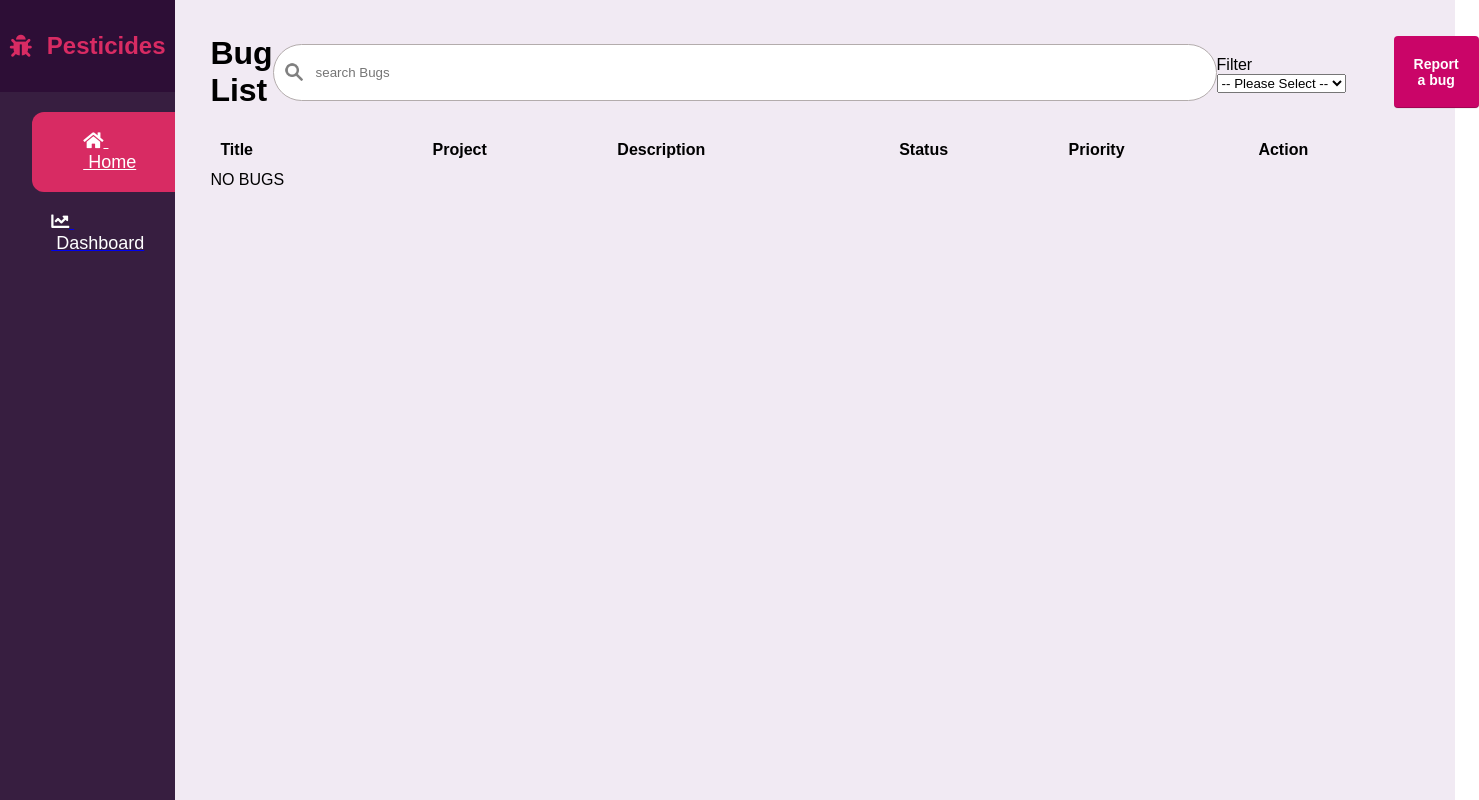
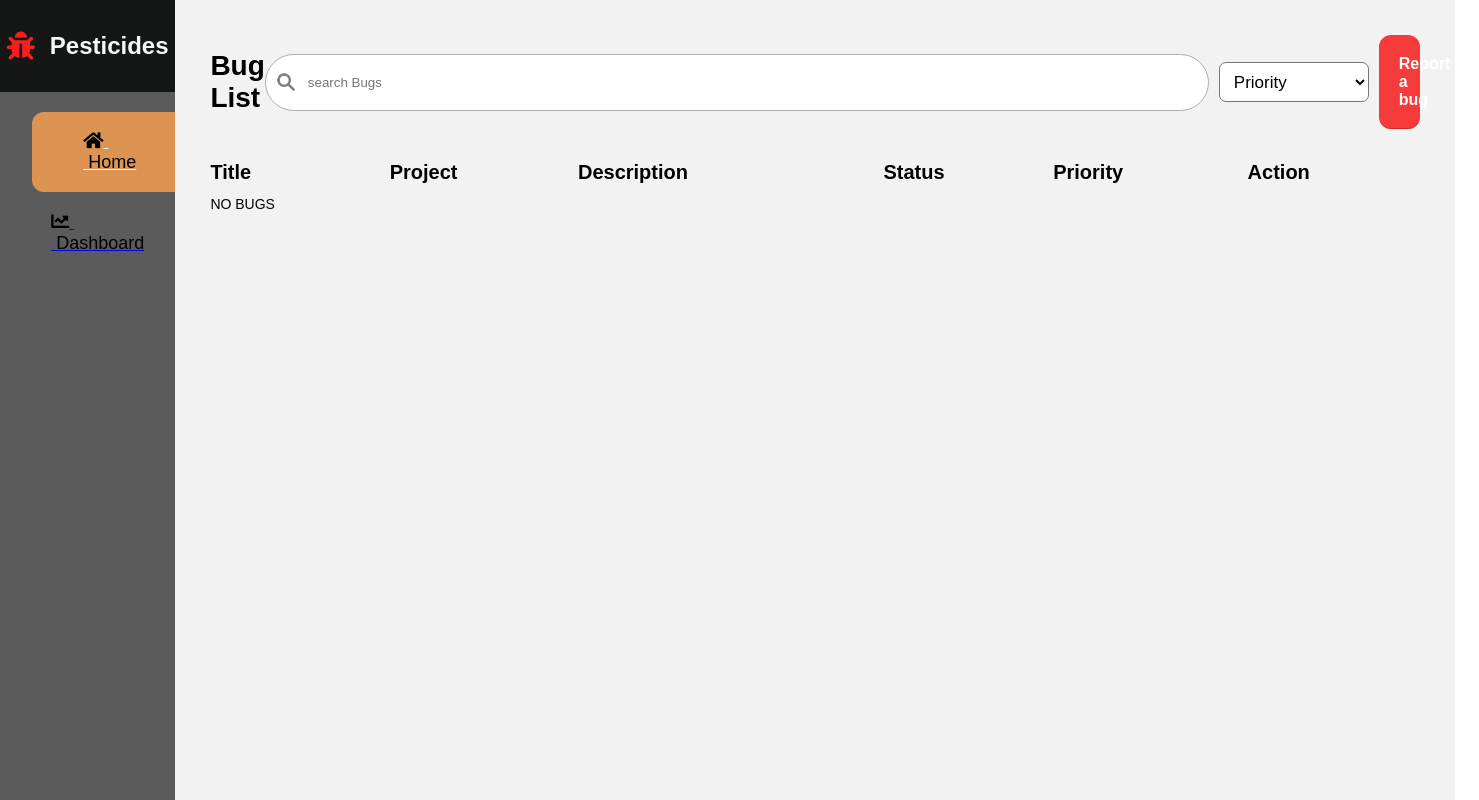
Before and after one commit to fereeca/bug-tracker, a React (Vite) app: page / in a window 1280 px wide. Shown: the top 800 px of the page, 1479 px wide, since content can reach past the window. Built offline with nearby package versions, Linux system fonts and the light colour scheme.

Commit message:
Update bug-reporting-form

```diff
--- a/src/views/Bug/index.css
+++ b/src/views/Bug/bug.css
@@ -56,6 +56,8 @@ td .action {
     margin-bottom: 10px;
     margin-left: 50px;
     cursor: pointer;
+    /* display: flex;
+    justify-content: center; */
 
     .btn-edit {
       outline: 0;
@@ -80,31 +82,40 @@ td .action {
 }
 
 .high-cell .priority-div {
-  background-color: #f34e4e;
+  background-color: #f06565;
   padding: 10px;
   border-radius: 7px;
-  color: rgb(129, 19, 19);
+  color: rgb(255, 255, 255);
+
   text-align: center;
+
   font-weight: 600;
   width: 80px;
 }
 
 .low-cell .priority-div {
-  background-color: #42b84c;
+  background-color: #64e26e;
   padding: 10px;
   border-radius: 7px;
-  color: rgb(69, 114, 32);
-  text-align: center;
+  color: rgb(255, 255, 255);
+
   font-weight: 600;
   width: 80px;
 }
 
 .medium-cell .priority-div {
-  background-color: #df842f;
+  background-color: #fda552;
   padding: 10px;
   border-radius: 7px;
-  color: rgb(167, 78, 6);
-  text-align: center;
+  color: rgb(219, 219, 219);
+
   font-weight: 600;
   width: 80px;
 }
+
+.high-cell,
+.medium-cell,
+.low-cell {
+  display: flex;
+  justify-content: left;
+}
--- a/src/views/Bug/index.jsx
+++ b/src/views/Bug/index.jsx
@@ -38,7 +38,7 @@ import Button from "../Button";
 // }
 
 // export default Bug;
-import "./index.css";
+import "./bug.css";
 import editImg from "./assets/edit1.png";
 import deleteImg from "./assets/delete.png";
 
--- a/src/views/BugList/buglist.css
+++ b/src/views/BugList/buglist.css
@@ -24,9 +24,10 @@
 
     width: 100%;
     /* margin: 0 auto; */
-    background-color: rgb(241, 234, 243);
+    background-color: rgb(243, 242, 242);
 
     padding: 35px;
+    font-size: 14px;
     /* flex-basis: 70%; */
 
     .container {
@@ -34,12 +35,6 @@
       justify-content: space-between;
       align-items: center;
       margin-bottom: 20px;
-    }
-
-    .filter-btn {
-      display: flex;
-      gap: 3rem;
-    }
 
       .btn {
         display: inline-block;
@@ -51,14 +46,15 @@
         min-height: 36px;
         min-width: 36px;
         color: #ffffff;
-      background: #ca0568;
-      border-radius: 4px;
-      font-weight: 900;
-      font-size: 14px;
+        background: #f73a3a;
+        border-radius: 12px;
+        font-weight: 600;
+        font-size: 16px;
         box-shadow: rgba(0, 0, 0, 0.05) 0px 1px 0px 0px,
           rgba(0, 0, 0, 0.2) 0px -1px 0px 0px inset;
         :hover {
           background: #006e52;
+        }
       }
     }
     .category-table {
@@ -68,31 +64,29 @@
     .category-table td {
       padding-top: 18px;
       padding-bottom: 18px;
-      padding-left: 20px;
-      padding-right: 0px;
+      /* padding-left: 20px; */
+
       border-bottom: 1.5px solid rgb(212, 206, 206);
+      text-align: left;
     }
 
     /* .category-table .ii {
       border-bottom: 20px solid black;
     } */
 
-    .category-table tr:nth-child(even) {
-      /* background-color: #dde6ed; */
-    }
-
     .category-table tr:hover {
       background-color: #ddd;
+      /* transform: scale(1.1); */
     }
 
     .category-table th {
       padding-top: 12px;
       padding-bottom: 12px;
-      padding-left: 10px;
+      text-align: left;
+      font-size: 20px;
 
       /* background-color: #9db2bf; */
       color: rgb(0, 0, 0);
-      text-align: left;
     }
   }
 }
--- a/src/views/BugList/index.jsx
+++ b/src/views/BugList/index.jsx
@@ -113,10 +113,10 @@ function BugList() {
 
             <div className="filter-btn">
               <Dropdown
-                dropdown_title={"Filter"}
+                // dropdown_title={"Priority"}
                 onChange={handleFilterChange}
               />
-
+            </div>
             <Button
               onClick={toggleModal}
               title="Report a bug"
@@ -137,7 +137,6 @@ function BugList() {
                 </div>
               </div>
             )}
-            </div>
           </div>
 
           <table className="category-table">
--- /dev/null
+++ b/src/views/BugReportingForm/form.css
@@ -0,0 +1,110 @@
+.form-name {
+  width: 800px;
+  margin: 0 auto;
+  padding: 10px;
+  padding-left: 30px;
+  font-size: 25px;
+  color: #f15d38;
+}
+
+form {
+  display: flex;
+  flex-direction: column;
+  gap: 2rem;
+  width: 800px;
+  margin: 0 auto;
+  padding: 30px;
+
+  .title-p {
+    font-size: 22px;
+  }
+
+  .title {
+    font-size: 20px;
+    border: none;
+    padding: 10px;
+    display: flex;
+    margin: 10px 0;
+    width: 100%;
+    border-radius: 7px;
+  }
+
+  .project {
+    font-size: 20px;
+    border: none;
+    padding: 10px;
+    display: flex;
+    width: 100%;
+    margin: 10px 0;
+    border-radius: 7px;
+  }
+
+  .des {
+    font-size: 20px;
+    border: none;
+    padding: 10px;
+    align-items: center;
+    display: flex;
+    width: 100%;
+    margin: 10px 0;
+    border-radius: 7px;
+  }
+
+  /* .add {
+    display: flex;
+    justify-content: center;
+    align-items: center;
+  } */
+
+  /* .add button {
+    padding: 20px;
+    font-size: 30px;
+  } */
+
+  .status-dropdown {
+    display: flex;
+    justify-content: space-between;
+    align-items: center;
+    padding-bottom: 10px;
+
+    .status {
+      font-size: 20px;
+      border: none;
+      padding: 10px;
+      outline: 0;
+      border-radius: 7px;
+      /* align-items: center;
+      display: flex; */
+    }
+  }
+
+  .bw {
+    display: flex;
+    justify-content: end;
+  }
+
+  .b {
+    display: flex;
+
+    outline: 0;
+    cursor: pointer;
+    text-align: center;
+    border: 0;
+    padding: 20px 40px;
+
+    color: #ffffff;
+    background: #f15d38;
+    border-radius: 12px;
+    font-weight: 600;
+    font-size: 16px;
+    box-shadow: rgba(0, 0, 0, 0.05) 0px 1px 0px 0px,
+      rgba(0, 0, 0, 0.2) 0px -1px 0px 0px inset;
+    :hover {
+      background: #006e52;
+    }
+  }
+}
+
+/* label {
+  margin-bottom: 20px;
+} */
--- a/src/views/BugReportingForm/index.css
+++ /dev/null
@@ -1,36 +0,0 @@
-form {
-  display: flex;
-  flex-direction: column;
-  gap: 2rem;
-  width: 900px;
-
-  .title {
-    font-size: 30px;
-    padding: 30px;
-  }
-
-  .project {
-    font-size: 30px;
-    padding: 20px;
-  }
-  .severity {
-    font-size: 30px;
-    padding: 20px;
-  }
-
-  .add {
-    display: flex;
-    justify-content: center;
-    align-items: center;
-  }
-
-  .add button {
-    padding: 20px;
-    font-size: 30px;
-  }
-
-  .status-dropdown {
-    display: flex;
-    justify-content: space-between;
-  }
-}
--- a/src/views/BugReportingForm/index.jsx
+++ b/src/views/BugReportingForm/index.jsx
@@ -1,5 +1,5 @@
 import { useState, useEffect, useCallback } from "react";
-import "./index.css";
+import "./form.css";
 import Button from "../Button";
 import Dropdown from "../Dropdown";
 
@@ -61,7 +61,12 @@ export default function BugReportingForm(props) {
 
   return (
     <>
+      <div className="form-name">
+        <h2>Bug Reporting Form</h2>
+      </div>
       <form>
+        <label htmlFor="title">
+          <div className="title-p">Bug Title: </div>
           <input
             type="text"
             value={title}
@@ -69,6 +74,10 @@ export default function BugReportingForm(props) {
             placeholder="Title"
             onChange={(e) => setTitle(e.target.value)}
           />
+        </label>
+
+        <label htmlFor="project">
+          <div className="title-p">Project Title: </div>
           <input
             type="text"
             value={project}
@@ -76,16 +85,23 @@ export default function BugReportingForm(props) {
             placeholder="Project"
             onChange={(e) => setProject(e.target.value)}
           />
+        </label>
+        <label htmlFor="des">
+          <div className="title-p">Project Description: </div>
           <textarea
+            className="des"
             name="Description"
             placeholder="Description"
             id="des"
-          cols="90"
-          rows="20"
+            cols="50"
+            rows="5"
             value={description}
             onChange={(e) => setDescription(e.target.value)}
           />
+        </label>
         <div className="status-dropdown">
+          <label htmlFor="status">
+            <div className="title-p"> Status: </div>
             <input
               type="text"
               value={status}
@@ -93,6 +109,7 @@ export default function BugReportingForm(props) {
               placeholder="Status"
               onChange={(e) => setStatus(e.target.value)}
             />
+          </label>
 
           <Dropdown
             value={priority}
@@ -100,10 +117,13 @@ export default function BugReportingForm(props) {
             onChange={handleFilterChange1}
           />
         </div>
+        <div className="bw">
           <Button
             onClick={addOrUpdateBug}
             title={bugToEdit ? "Update" : "Save"}
+            className="b"
           />
+        </div>
       </form>
     </>
   );
--- a/src/views/Button/index.css
+++ b/src/views/Button/index.css
@@ -25,15 +25,15 @@ body.active-modal {
 }
 .modal-content {
   position: absolute;
-  top: 40%;
+  top: 50%;
   left: 50%;
   transform: translate(-50%, -50%);
   line-height: 1.4;
   background: #f1f1f1;
   padding: 14px 28px;
   border-radius: 3px;
-  max-width: 900px;
-  min-width: 300px;
+  width: 1000px;
+  background-color: rgb(216, 215, 215);
   z-index: 4;
 }
 
--- a/src/views/Dropdown/dropdown.css
+++ b/src/views/Dropdown/dropdown.css
@@ -1,3 +1,18 @@
 .priority {
-  margin-top: 20px;
+  display: flex;
+  gap: 1rem;
+  align-items: center;
+  /* justify-content: center; */
+  padding: 10px;
+
+  .filter {
+    width: 150px;
+    height: 40px;
+    outline: 0;
+    border-radius: 7px;
+    padding-left: 10px;
+    background-color: white;
+    font-size: 17px;
+    font-weight: 500;
+  }
 }
--- a/src/views/Dropdown/index.jsx
+++ b/src/views/Dropdown/index.jsx
@@ -6,7 +6,7 @@ function Dropdown(props) {
   // value,
   const {
     onChange,
-    dropdown_title,
+    // dropdown_title,
     value,
     // filter,
     // handleFilterChange,
@@ -14,9 +14,14 @@ function Dropdown(props) {
 
   return (
     <div className="priority">
-      <label htmlFor="filter">{dropdown_title}</label>
-      <select name="filter" value={value} onChange={onChange}>
-        <option value="">-- Please Select --</option>
+      {/* <label htmlFor="filter">{dropdown_title}</label> */}
+      <select
+        name="filter"
+        value={value}
+        onChange={onChange}
+        className="filter"
+      >
+        <option value="">Priority</option>
         <option value="High">High</option>
         <option value="Medium">Medium</option>
         <option value="Low">Low</option>
--- a/src/views/Navbar/navbar.css
+++ b/src/views/Navbar/navbar.css
@@ -3,7 +3,7 @@
   /* padding: 5px; */
   width: 100%;
   margin: 0 auto;
-  background-color: rgb(55, 30, 64);
+  background-color: rgb(92, 91, 91);
   display: flex;
   flex-direction: column;
   /* justify-content: space-between; */
@@ -11,15 +11,16 @@
 
   .logo {
     padding: 2rem 0;
-    background-color: rgb(45, 14, 54);
+    background-color: rgb(21, 22, 22);
     display: flex;
     justify-content: center;
-    color: rgb(216, 43, 99);
+    color: rgb(247, 247, 247);
     align-items: center;
     gap: 15px;
 
     .fas {
-      font-size: 22px;
+      font-size: 28px;
+      color: rgb(248, 30, 30);
     }
   }
 
@@ -29,10 +30,11 @@
     flex-direction: column;
     /* text-align: center; */
     display: flex;
-    color: white;
+    /* color: rgb(182, 20, 20); */
     /* justify-content: center; */
     height: 86vh;
     margin-top: 20px;
+    /* width: 25%; */
 
     /* a {
       width: 100%;
@@ -41,7 +43,7 @@
     } */
 
     .active {
-      background-color: rgb(216, 43, 99);
+      background-color: rgb(221, 148, 83);
       color: white;
       margin-left: 2rem;
       font-weight: bolder;
@@ -52,7 +54,7 @@
       margin-left: 2rem;
       font-weight: 500;
       /* color: rgb(133, 96, 144); */
-      color: #fff;
+      color: #000000;
       /* padding: 20px; */
       padding: 1.2rem;
       border: none;
--- a/src/views/search/search.css
+++ b/src/views/search/search.css
@@ -3,6 +3,7 @@
   border: 1px solid #b3acac;
   padding: 10px;
   background-color: white;
+  outline: none;
 
   .searchInputs {
     display: flex;
```
Lines whose indentation alone changed are shown as unchanged.
